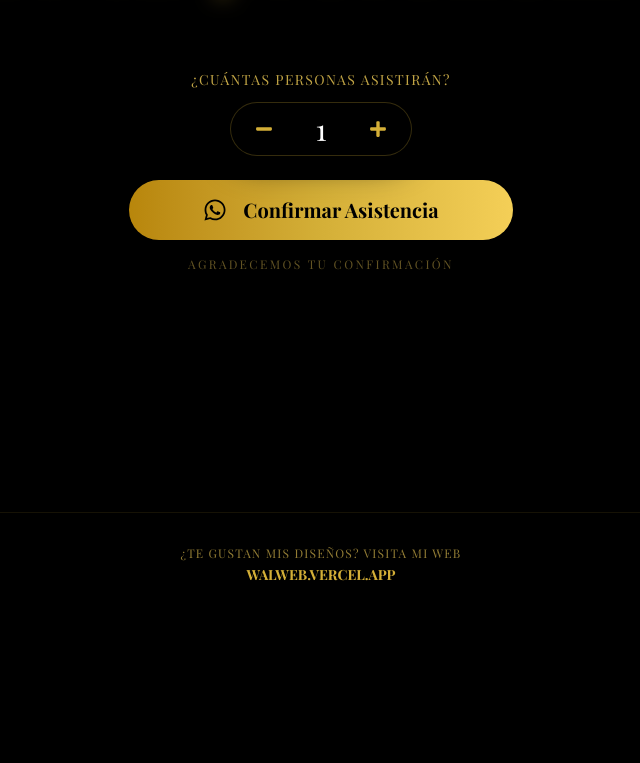
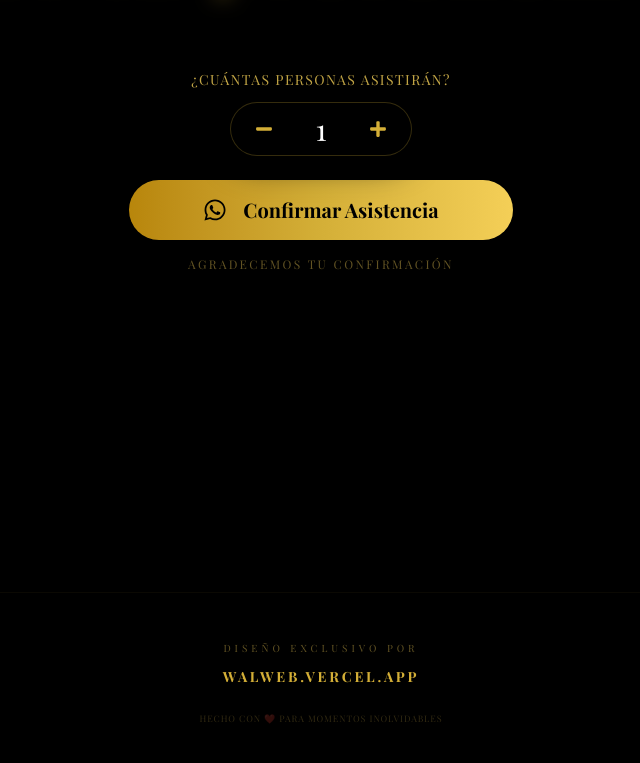
Before and after one commit to WalterGv10/invita15ldm, a Next.js app: page / in a window 1280 px wide. Shown: the part 2424-3187 px from the top of the page, without its empty margins (319-959 px from the left). Before the commit the page ends 3042 px from the top, so only its background shows below. Built offline with nearby package versions, Linux system fonts and the light colour scheme; a web font is replaced by a local one.

Commit message:
style: enhance footer with premium design and animations

```diff
--- a/src/app/page.tsx
+++ b/src/app/page.tsx
@@ -2,6 +2,7 @@ import VideoBackground from "@/components/VideoBackground";
 import Hero from "@/components/Hero";
 import EventDetails from "@/components/EventDetails";
 import FinalSection from "@/components/FinalSection";
+import { motion } from "framer-motion";
 
 const data = {
   quinceanera: {
@@ -48,19 +49,32 @@ export default function Home() {
         {/* Decorative elements or spacer */}
         <div className="h-20" />
 
-        {/* Mini Footer */}
-        <footer className="w-full py-8 text-center bg-black/50 backdrop-blur-sm border-t border-gold/10">
-          <p className="text-gold-light/60 text-xs tracking-widest font-serif">
-            ¿TE GUSTAN MIS DISEÑOS? VISITA MI WEB
+        {/* Mini Footer - Elegant Branding */}
+        <footer className="w-full py-12 text-center bg-gradient-to-t from-black to-transparent border-t border-gold/5 mt-20">
+          <motion.div
+            initial={{ opacity: 0 }}
+            whileInView={{ opacity: 1 }}
+            viewport={{ once: true }}
+            className="flex flex-col items-center gap-2"
+          >
+            <p className="text-gold-light/40 text-[10px] uppercase tracking-[0.4em] font-serif">
+              Diseño Exclusivo por
             </p>
             <a
               href="https://walweb.vercel.app/"
               target="_blank"
               rel="noopener noreferrer"
-            className="text-gold font-bold hover:text-gold-light transition-colors duration-300 text-sm mt-1 inline-block"
+              className="group relative"
             >
+              <span className="text-gold font-bold tracking-[0.2em] text-sm group-hover:text-gold-light transition-colors duration-500">
                 WALWEB.VERCEL.APP
+              </span>
+              <div className="absolute -bottom-1 left-0 w-0 h-[1px] bg-gold-light transition-all duration-500 group-hover:w-full opacity-50"></div>
             </a>
+            <p className="text-gold-light/20 text-[9px] mt-4 tracking-widest uppercase">
+              Hecho con ❤️ para momentos inolvidables
+            </p>
+          </motion.div>
         </footer>
       </div>
     </main>
```
Lines whose indentation alone changed are shown as unchanged.
